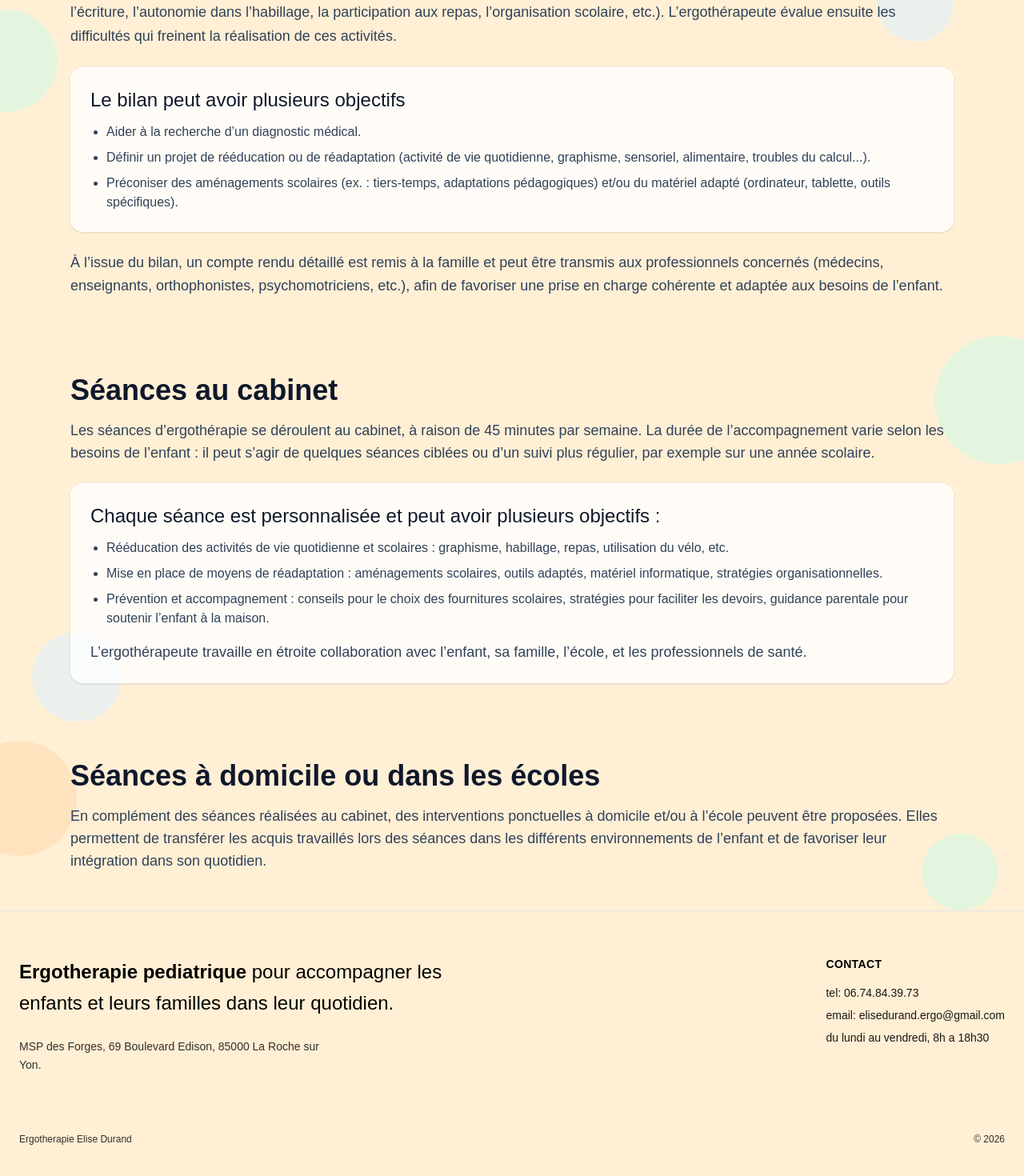
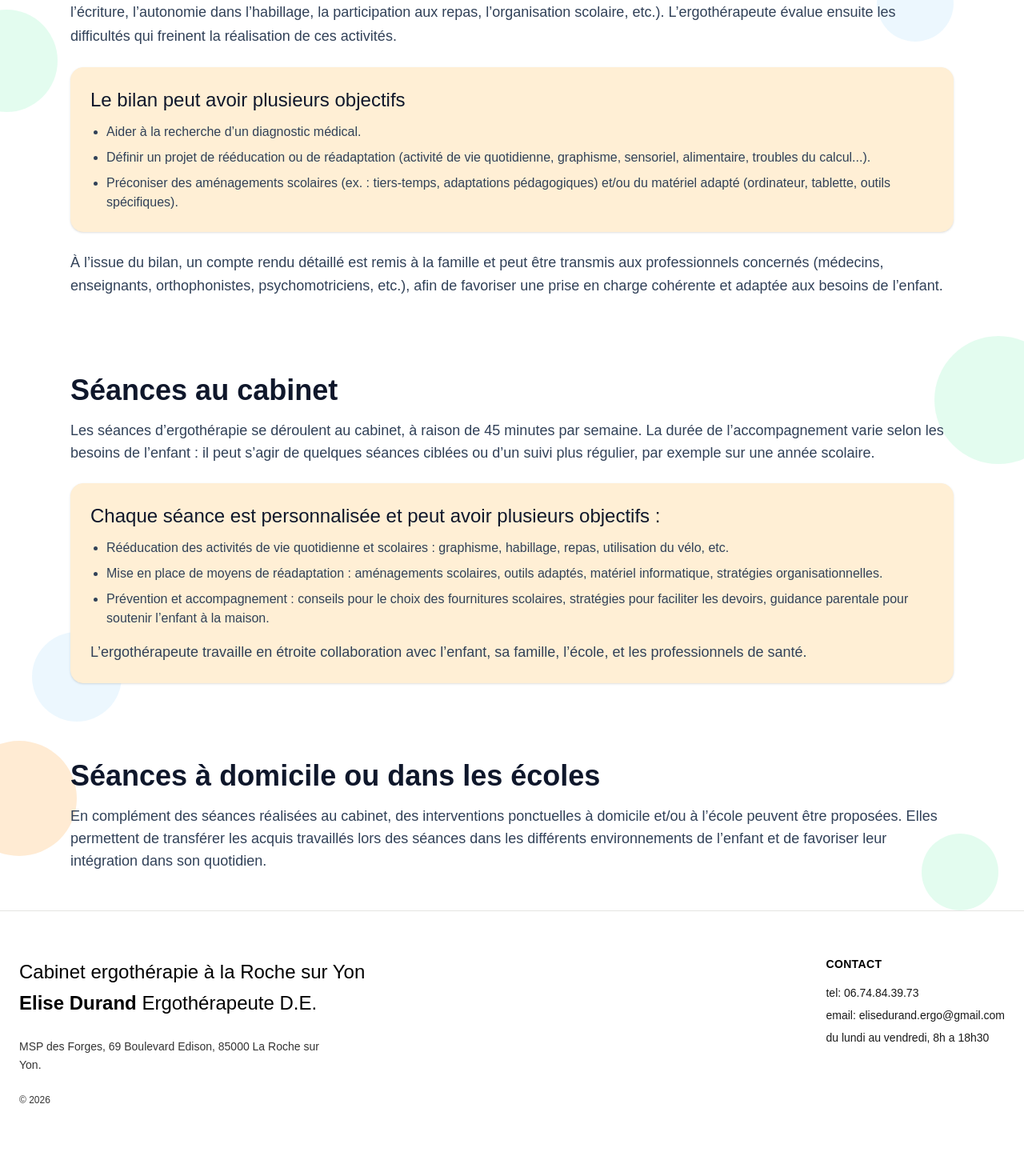
Before and after one commit to PoloLoveTaco/Site-Elise, a React (Vite) app: page /interventions in a window 1280 px wide. Shown: the part 1234-2704 px from the top of the page at 80% size. After the commit the page ends 2673 px from the top, so only its background shows below. Built offline with nearby package versions, Linux system fonts and the light colour scheme.

Commit message:
[ADD] new color

```diff
--- a/src/assets/styles/color.ts
+++ b/src/assets/styles/color.ts
@@ -1,8 +1,8 @@
 export default {
-   primary1: '#FFEFD5',
+   primary1: '#FFFFFF',
    primary2: '#000000',
 
-   secondaryW1: "#FFFFFF",
+   secondaryG1: "#E5E4E2",
 
-   secondaryG1: "#E5E4E2",
+   secondaireO1: '#FFEFD5'
 }
--- a/src/components/footer.tsx
+++ b/src/components/footer.tsx
@@ -2,15 +2,13 @@ import color from '../assets/styles/color';
 
 export default function Footer() {
 	return (
-		// <footer className={`bg-[${color.primary1}] text-[${color.primary2}] py-14`}>
 		<footer style={{ borderColor: color.secondaryG1}} className={`bg-[${color.primary1}] text-[${color.primary2}] py-14 border-t-1`}>
 			<div className="max-w-7xl mx-auto px-6 grid grid-cols-1 md:grid-cols-2 gap-12">
 
-				{/* LEFT SECTION */}
 				<div>
 					<h2 className="text-xl md:text-2xl leading-relaxed max-w-xl">
-						<span className="font-semibold">Ergotherapie pediatrique</span> pour accompagner
-						les enfants et leurs familles dans leur quotidien.
+						<p>Cabinet ergothérapie à la Roche sur Yon</p>
+						<p><span className="font-semibold">Elise Durand</span> Ergothérapeute D.E.</p>
 					</h2>
 
 					<p className="text-sm opacity-80 mt-6 max-w-sm leading-relaxed">
@@ -18,10 +16,8 @@ export default function Footer() {
 					</p>
 				</div>
 
-				{/* RIGHT SECTION */}
 				<div className="flex flex-wrap gap-16 md:justify-end">
 
-					{/* COLUMN 1 */}
 					<div>
 						<h3 className="text-sm uppercase tracking-wide font-semibold mb-4">Contact</h3>
 						<ul className="space-y-2 text-sm opacity-90">
@@ -33,12 +29,7 @@ export default function Footer() {
 				</div>
 			</div>
 
-			{/* SEPARATOR LINE */}
-			<div className="w-full border-t border-white/20 mt-12"></div>
-
-			{/* BOTTOM TEXT */}
 			<div className="max-w-7xl mx-auto px-6 flex justify-between text-xs mt-6 opacity-80">
-				<p>Ergotherapie Elise Durand</p>
 				<p>© 2026</p>
 			</div>
 		</footer>
--- a/src/components/headerBar.tsx
+++ b/src/components/headerBar.tsx
@@ -26,7 +26,7 @@ function HeaderBar() {
 	const forceSolidHeaderPropos   = location.pathname === "/apropos"
 
 	const bgColor   = isScrolled || forceSolidHeaderContact || forceSolidHeaderPropos ? color.primary1 : "transparent";
-	const textColor = isScrolled || forceSolidHeaderContact || forceSolidHeaderPropos ? color.primary2 : color.secondaryW1;
+	const textColor = isScrolled || forceSolidHeaderContact || forceSolidHeaderPropos ? color.primary2 : color.primary1;
 
 	return (
 		<header
--- a/src/components/locationCard.tsx
+++ b/src/components/locationCard.tsx
@@ -17,7 +17,7 @@ function LocationCard() {
                 </div>
 
                 {/* TEXT AREA / Right */}
-                <div className="bg-gray-200 p-10 md:w-1/2 text-gray-900 flex flex-col justify-center">
+                <div className="bg-gray-200 p-10 md:w-1/2 text-gray-900 flex flex-col justify-center" style={{ backgroundColor: color.secondaireO1}}>
                     <h2 className="text-2xl font-bold mb-4 leading-tight">
                         Maison de santé
                         <br />
--- a/src/index.css
+++ b/src/index.css
@@ -6,5 +6,5 @@
 
 body {
   font-family: var(--font-main);
-  background-color: #FFEFD5;
+  background-color: #FFFFFF;
 }
--- a/src/pages/aPropos/index.tsx
+++ b/src/pages/aPropos/index.tsx
@@ -10,7 +10,7 @@ function APropos() {
                 <div className="absolute bottom-0 left-1/3 size-24 rounded-full bg-orange-200/50 z-0" />
                 <div className="relative z-10 w-full max-w-6xl mx-auto px-6 py-16">
                     <div className="grid items-center gap-8 md:grid-cols-[1.2fr_0.8fr]">
-                        <div className="bg-white/80 h-full rounded-2xl shadow-sm p-6 md:p-10 border border-white/60">
+                        <div className="h-full rounded-2xl shadow-sm p-6 md:p-10 border " style={{ backgroundColor: color.secondaireO1, borderColor: color.secondaireO1}}>
                             <h1 className="text-2xl font-oswald-bold text-slate-900 uppercase font-bold">Présentation</h1>
                             <div className="mt-4 space-y-4 text-lg leading-relaxed text-slate-700">
                                 <p>
@@ -30,7 +30,7 @@ function APropos() {
                                 </p>
                             </div>
                         </div>
-                        <div className="bg-white/80 h-full rounded-2xl shadow-sm p-4 md:p-6 border border-white/60 flex items-center justify-center">
+                        <div className="h-full rounded-2xl shadow-sm p-4 md:p-6 border flex items-center justify-center" style={{ backgroundColor: color.secondaireO1, borderColor: color.secondaireO1}}>
                             <img
                                 src={elisePhoto}
                                 alt="Portrait d'Elise Durand"
@@ -38,7 +38,7 @@ function APropos() {
                             />
                         </div>
                     </div>
-                    <div className="mt-8 bg-white/80 rounded-2xl shadow-sm p-6 md:p-10 border border-white/60">
+                    <div className="mt-8 rounded-2xl shadow-sm p-6 md:p-10 border" style={{ backgroundColor: color.secondaireO1, borderColor: color.secondaireO1}}>
                         <h2 className="text-2xl font-oswald-bold text-slate-900 uppercase font-bold">Formation</h2>
                         <div className="mt-4 space-y-4 text-lg leading-relaxed text-slate-700">
                             <p>
--- a/src/pages/approches/index.tsx
+++ b/src/pages/approches/index.tsx
@@ -85,7 +85,7 @@ function Approches() {
                                     onClick={() => setSelectedId(item.id)}
                                     className={`rounded-xl border p-4 shadow-sm transition hover:-translate-y-1 ${
                                         isSelected
-                                            ? "bg-orange-300 border-orange-300 text-white"
+                                            ? "bg-[#FFEFD5] border-[#FFEFD5] text-slate-900"
                                             : "bg-white/90 border-white/70 text-slate-900"
                                     }`}
                                 >
--- a/src/pages/contact/index.tsx
+++ b/src/pages/contact/index.tsx
@@ -1,3 +1,5 @@
+import color from '../../assets/styles/color'
+
 function Contact() {
     return (
         <div className={`text-slate-900`}>
@@ -6,7 +8,7 @@ function Contact() {
                 <div className="absolute top-20 -right-10 size-40 rounded-full bg-sky-200/40 z-0" />
                 <div className="absolute bottom-0 left-1/3 size-24 rounded-full bg-orange-200/50 z-0" />
                 <div className="relative z-10 w-full max-w-6xl mx-auto px-6 py-16">
-                    <div className="bg-white/80 rounded-2xl shadow-sm p-6 md:p-10 border border-white/60">
+                    <div className="rounded-2xl shadow-sm p-6 md:p-10 border " style={{ backgroundColor: color.secondaireO1, borderColor: color.secondaireO1}}>
                         <div className="grid gap-6 text-lg leading-relaxed text-slate-700 md:grid-cols-2">
                             <div>
                                 <p className="text-sm font-oswald-bold uppercase tracking-[0.2em] text-slate-900">Téléphone</p>
--- a/src/pages/home/index.tsx
+++ b/src/pages/home/index.tsx
@@ -1,5 +1,5 @@
 import LocationCard from '../../components/locationCard'
-import homeBanner from '../../assets/bureau_ext.png'
+import homeBanner from '../../assets/baniere-home.jpeg'
 
 import bureau1 from '../../assets/bureau_1.jpg'
 import bureau2 from '../../assets/bureau_2.jpg'
--- a/src/pages/interventions/index.tsx
+++ b/src/pages/interventions/index.tsx
@@ -40,7 +40,7 @@ function Interventions() {
             </section>
 
             <section className="px-6 py-6 max-w-6xl mx-auto">
-                <div className="bg-white/80 rounded-2xl p-6 shadow-sm border border-white/60">
+                <div className="rounded-2xl p-6 shadow-sm border" style={{ backgroundColor: color.secondaireO1, borderColor: color.secondaireO1}}>
                     <h2 className="text-2xl font-oswald-bold text-slate-900 mb-3">
                         L’ergothérapeute observe et analyse
                     </h2>
@@ -67,7 +67,7 @@ function Interventions() {
             </section>
 
             <section className="px-6 py-6 max-w-6xl mx-auto">
-                <div className="bg-white/80 rounded-2xl p-6 shadow-sm border border-white/60">
+                <div className="rounded-2xl p-6 shadow-sm border" style={{ backgroundColor: color.secondaireO1, borderColor: color.secondaireO1}}>
                     <h2 className="text-2xl font-oswald-bold text-slate-900 mb-3">
                         Le bilan peut avoir plusieurs objectifs
                     </h2>
@@ -108,7 +108,7 @@ function Interventions() {
                         La durée de l’accompagnement varie selon les besoins de l’enfant : il peut s’agir de
                         quelques séances ciblées ou d’un suivi plus régulier, par exemple sur une année scolaire.
                     </p>
-                    <div className="bg-white/80 rounded-2xl p-6 shadow-sm border border-white/60 mt-6">
+                    <div className="rounded-2xl p-6 shadow-sm border mt-6" style={{ backgroundColor: color.secondaireO1, borderColor: color.secondaireO1}}>
                         <h2 className="text-2xl font-oswald-bold text-slate-900 mb-3">
                             Chaque séance est personnalisée et peut avoir plusieurs objectifs :
                         </h2>
```
Also changed, not shown: src/pages/ergoPediatrie/index.tsx (+4 -4 lines).
